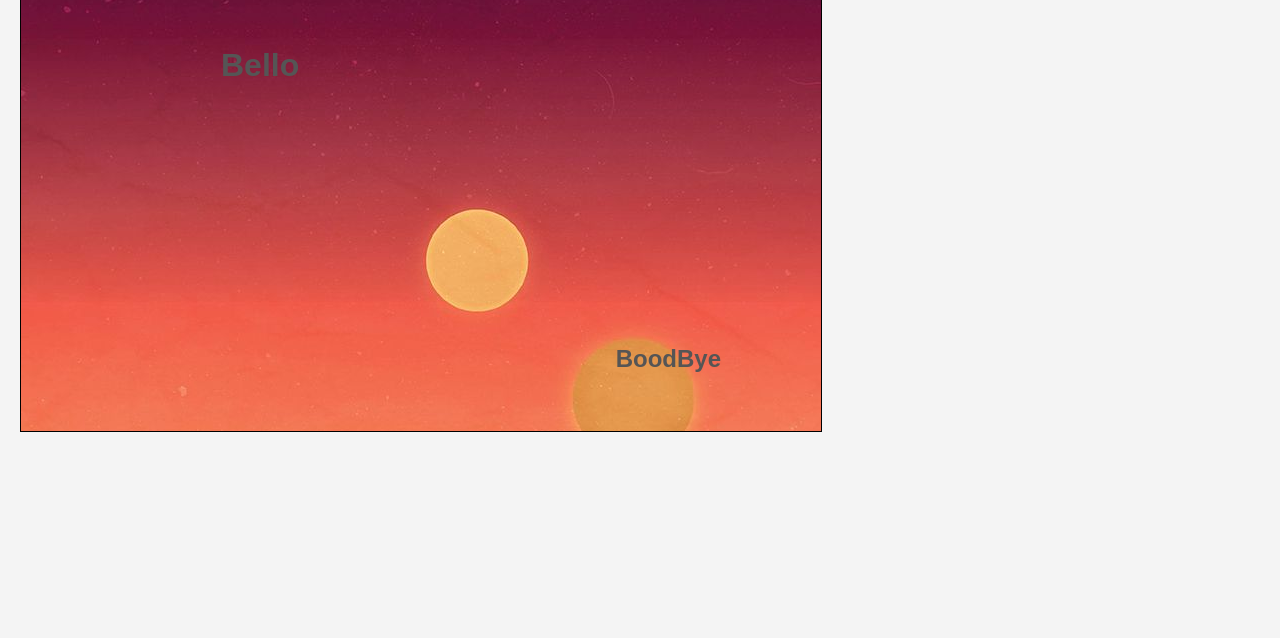
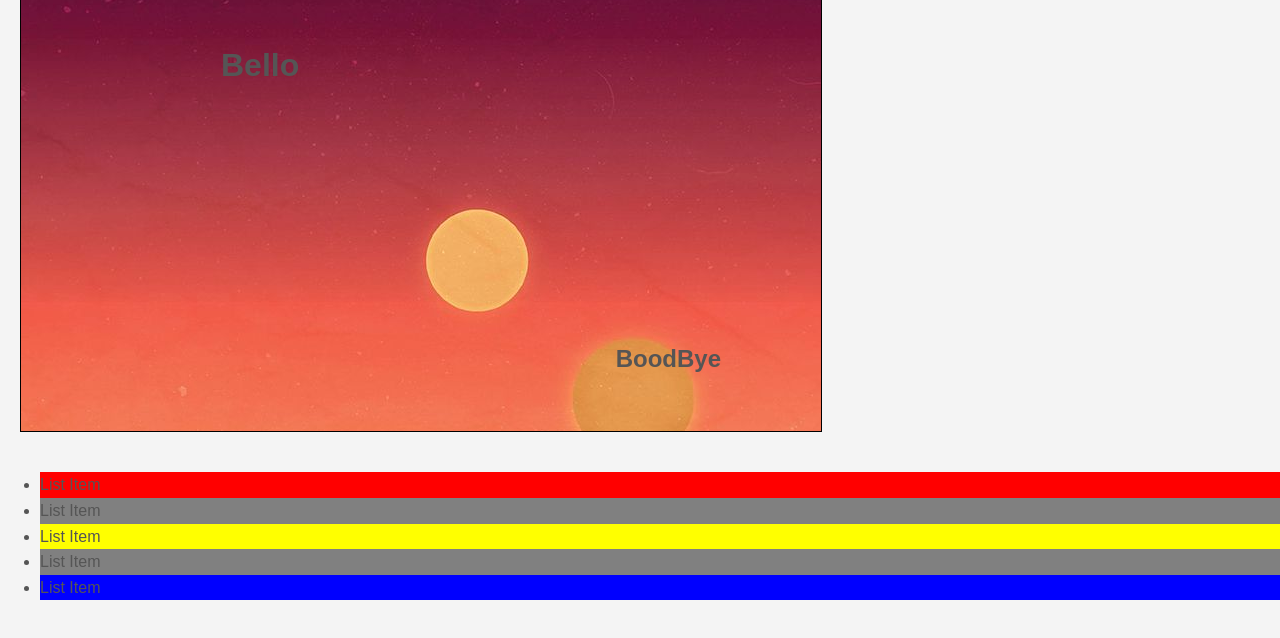
Before and after one commit to staten-island-tech/introduction-to-css-kevinz5204, a plain HTML site: page index.html in a window 1280 px wide. Shown: the part 1820-2458 px from the top of the page. Drawn offline with Linux system fonts and the light colour scheme.

Commit message:
Highlighting Lists

```diff
--- a/csscrashcourse/csscheatsheet/css/style.css
+++ b/csscrashcourse/csscheatsheet/css/style.css
@@ -183,3 +183,18 @@ Relative = exactly what it says*/
   position: fixed;
   top: 400px;
 }
+
+.my-list li:first-child {
+  background: red;
+}
+
+.my-list li:last-child {
+  background: blue;
+}
+
+.my-list li:nth-child(3) {
+  background: yellow;
+}
+.my-list li:nth-child(even) {
+  background: grey;
+}
--- a/index.html
+++ b/index.html
@@ -140,6 +140,14 @@
         <h2>BoodBye</h2>
       </div>
     </div>
+
+    <ul class="my-list">
+      <li>List Item</li>
+      <li>List Item</li>
+      <li>List Item</li>
+      <li>List Item</li>
+      <li>List Item</li>
+    </ul>
     <!--./container-->
 
     <a class="fix-me button" href="">Grum</a>
```
